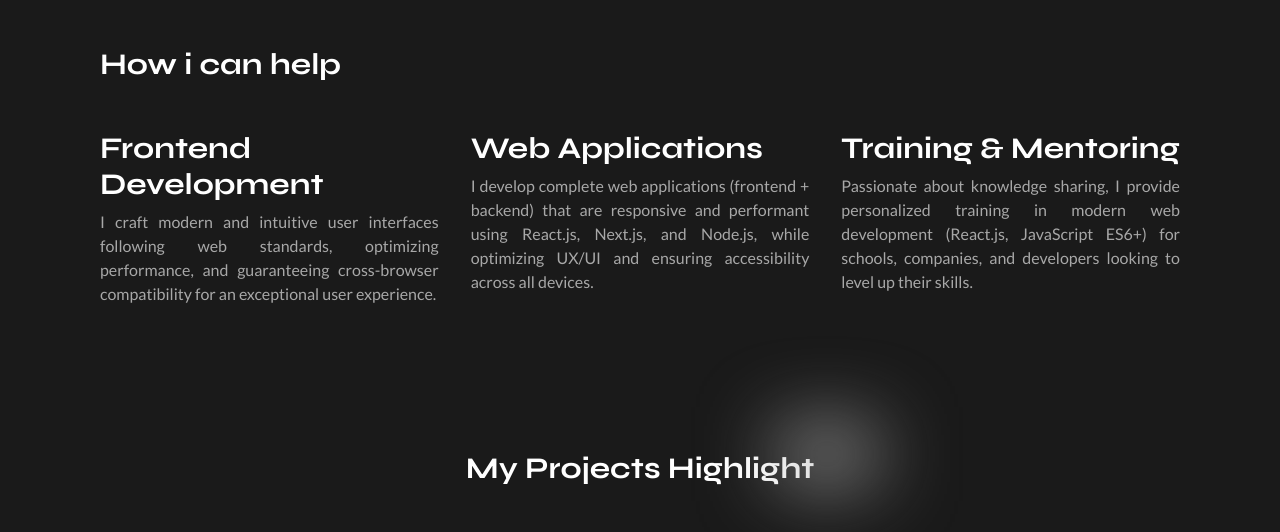
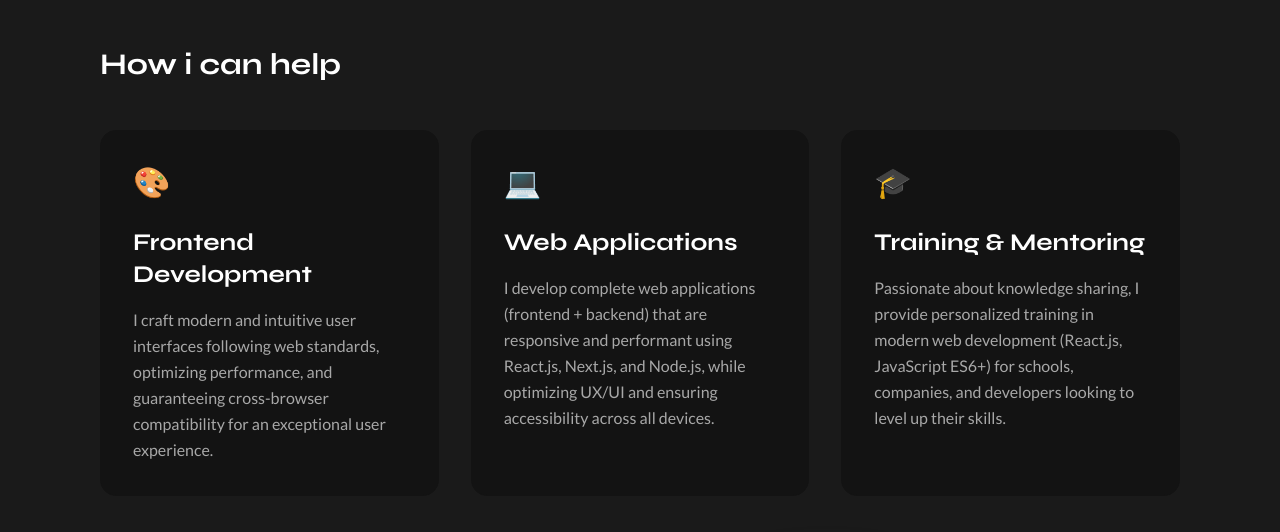
Before and after one commit to alphakahere/portofolio, a Next.js app: page /en in a window 1280 px wide. Shown: the part 1100-1632 px from the top of the page. Built offline with nearby package versions, Linux system fonts and the light colour scheme; grey boxes are pictures that could not be loaded.

Commit message:
Refactor Services component to include service icons and enhance layout with improved styling and hover effects.

```diff
--- a/src/components/Services.tsx
+++ b/src/components/Services.tsx
@@ -6,22 +6,46 @@ import { syne } from "@/constants/constants";
 
 const Services = () => {
 	const t = useTranslations("service");
+
+	// Icons for each service
+	const serviceIcons = [
+		"🎨", // Frontend Development
+		"💻", // Web Applications
+		"🎓", // Training & Mentoring
+	];
+
 	return (
 		<section className="mb-36 relative container mx-auto">
 			<SectionTitle title={t("title")} />
 			<div className="grid grid-cols-1 lg:grid-cols-3 gap-8">
 				{data.service.list.map((item, i) => (
-					<div key={i}>
+					<div
+						key={i}
+						className="group relative bg-dark3 rounded-2xl p-8 border border-dark3 transition-all duration-300 hover:shadow-2xl hover:-translate-y-1.5"
+					>
+						{/* Icon */}
+						<div className="relative z-10 mb-6">
+							<div className="w-16 h-10 text-3xl group-hover:scale-110 transition-transform duration-300">
+								{serviceIcons[i]}
+							</div>
+						</div>
+
+						{/* Content */}
+						<div className="relative z-10">
 							<h5
-							className={`${syne.className} font-bold text-3xl mb-2 text-white`}
+								className={`${syne.className} font-bold text-2xl mb-4 text-white group-hover:text-primary transition-colors duration-300`}
 							>
 								{t(`list.${i}.title`)}
 							</h5>
-						<div className="leading-6 text-justify text-greyText">
-							<p className="text text-base">
+							<div className="leading-relaxed">
+								<p className="text-greyText group-hover:text-white/90 transition-colors duration-300">
 									{t(`list.${i}.description`)}
 								</p>
 							</div>
+						</div>
+
+						{/* Decorative element */}
+						<div className="absolute top-6 right-6 w-2 h-2 bg-primary rounded-full opacity-0 group-hover:opacity-100 transition-opacity duration-300"></div>
 					</div>
 				))}
 			</div>
```
Lines whose indentation alone changed are shown as unchanged.
